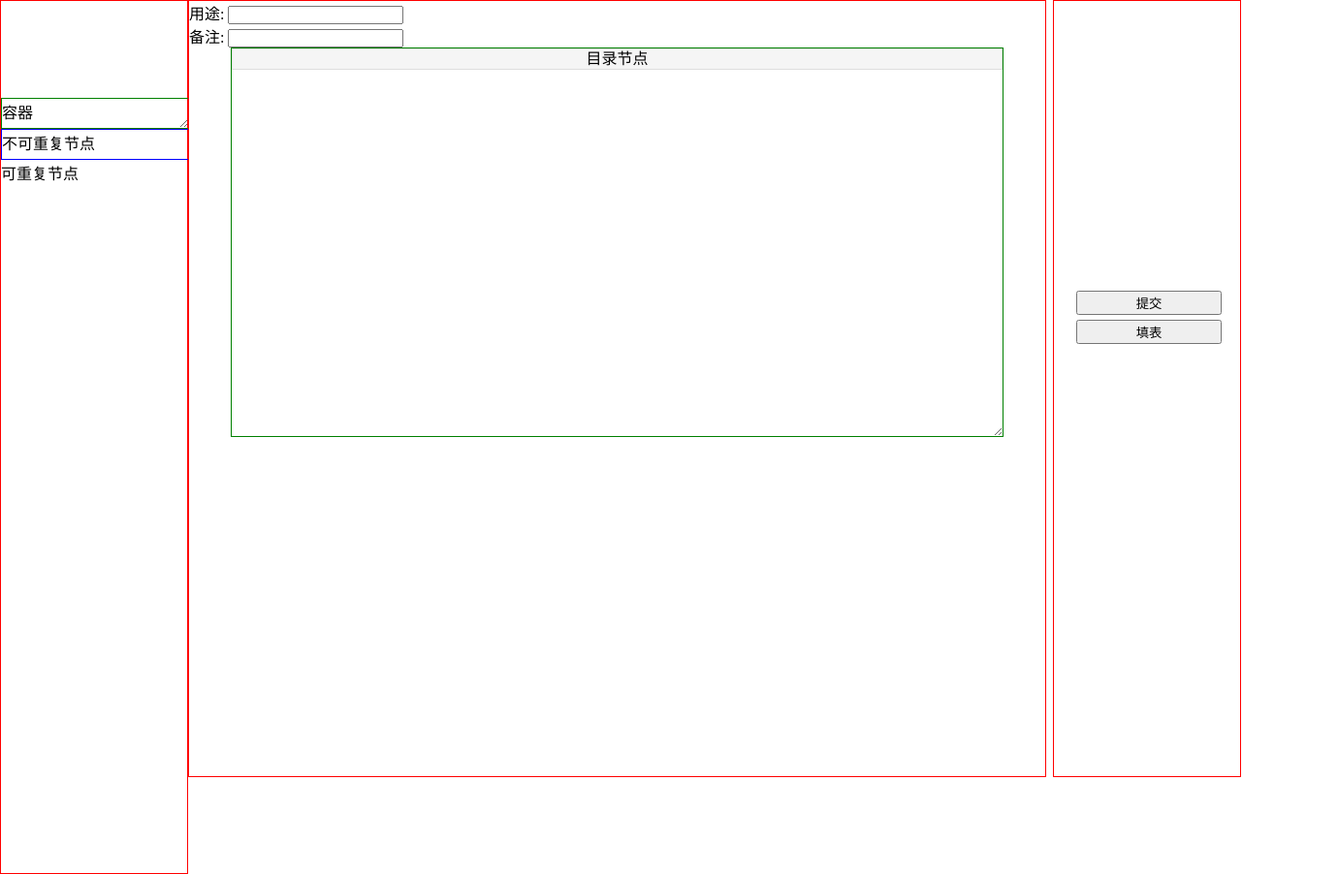
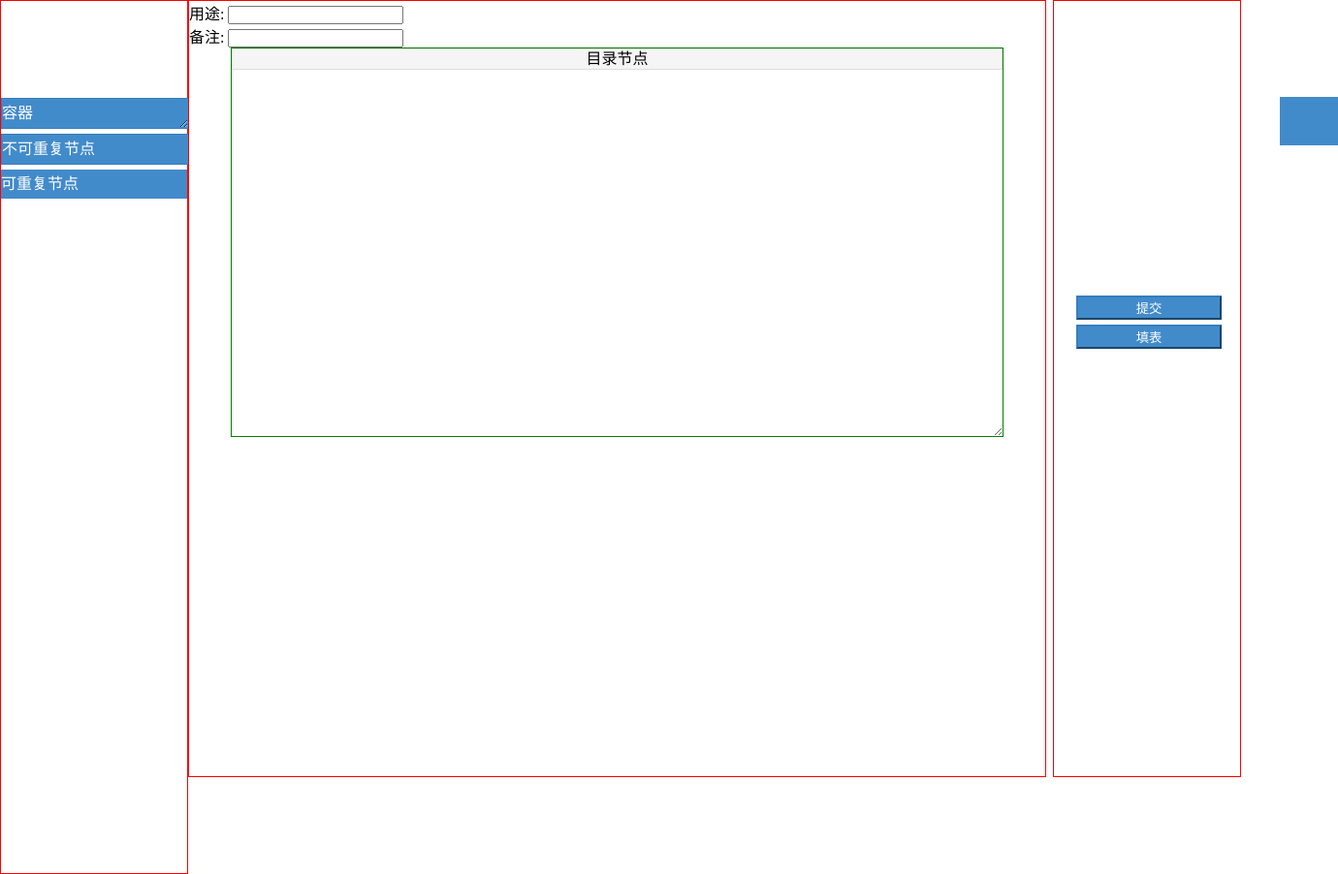
Before and after one commit to javascriptDev/DataCenter, a plain HTML site: page index.html in a window 1280 px wide. Shown: the whole page at 97% size, 1380 px wide, since content can reach past the window. Drawn offline with Linux system fonts and the light colour scheme.

Commit message:
添加 notification component

```diff
--- a/index.html
+++ b/index.html
@@ -19,8 +19,8 @@
 </article>
 <aside class="right">
 </aside>
-<button class="sub" style="position: absolute;top:300px;right:0px;width:150px;right:20px;height:25px;">提交</button>
-<button class="fill" style="position: absolute;top:330px;right:0px;width:150px;right:20px;height:25px;">填表</button>
+<button class="sub" data-role="button" style="position: absolute;top:300px;right:0px;width:150px;right:20px;height:25px;">提交</button>
+<button class="fill" data-role="button" style="position: absolute;top:330px;right:0px;width:150px;right:20px;height:25px;">填表</button>
 
 <script src="js/page/init.js"></script>
 </body>
--- a/js/components/leaf.js
+++ b/js/components/leaf.js
@@ -5,7 +5,8 @@ fml.define('DataCenter/js/components/leaf',
     [
         'DataCenter/js/components/base',
         'DataCenter/js/util/ControlFactory'
-    ], function (require, exports) {
+    ]
+    , function (require, exports) {
         var Base = require('DataCenter/js/components/base'),
             constructor = Base.ct,
             factory = require('DataCenter/js/util/ControlFactory'),
--- /dev/null
+++ b/js/components/notification.js
@@ -0,0 +1,38 @@
+/**
+ * Created by a2014 on 14/10/21.
+ */
+/**
+ * Created by a2014 on 14-9-26.
+ */
+fml.define('DataCenter/js/components/notification',
+    [
+
+    ],
+    function (require, exports) {
+        function Notification(opt) {
+            this.content = opt && opt.content || '';
+            this.init();
+        }
+
+        Notification.prototype = {
+            init: function () {
+                this.el = $('<div class="notification">' + this.content + '</div>')
+                    .css({position: 'absolute', top: '100px', right: '-100px', transition: '.5s right', background: '#428bca', color: 'white', height: '30px', lineHeight: '30px', padding: '10px 30px'});
+
+                $('body').append(this.el);
+            },
+            show: function (text) {
+                text && this.el.text(text);
+                this.el.css('right', '0px');
+                var me = this;
+                setTimeout(function () {
+                    me.hide()
+                }, 2000)
+            },
+            hide: function () {
+                this.el.css('right', '-160px');
+            }
+        };
+
+        return Notification;
+    })
--- a/js/page/init.js
+++ b/js/page/init.js
@@ -6,16 +6,22 @@ fml.define('DataCenter/js/page/init',
         'DataCenter/js/util/componentFactory',
         'DataCenter/js/lib/ps',
         'DataCenter/js/util/cache',
-        'DataCenter/js/util/util'
-
-    ], function (require, exports) {
+        'DataCenter/js/util/util',
+        'DataCenter/js/components/notification'
+    ]
+    , function (require, exports) {
 
         var factory = require('DataCenter/js/util/componentFactory'),
             leftItem = factory.cl, // 节点类型枚举
             EventEmitter = require('DataCenter/js/lib/ps'),
             cache = require('DataCenter/js/util/cache').cache,
             help = require('DataCenter/js/util/cache').help,
-            uuid = require('DataCenter/js/util/util').uuid;
+            util = require('DataCenter/js/util/util'),
+            uuid = util.uuid,
+            isArray = util.isArr,
+            notificationConstructor = require('DataCenter/js/components/notification'),
+            notification = new notificationConstructor();
+
 
         var left = $('.left-inner'),
             right = $('.right'),
@@ -38,7 +44,7 @@ fml.define('DataCenter/js/page/init',
         function initLeft(item) {
             var html = '';
             item.forEach(function (node) {
-                html += '<div draggable=true class="' + node.name + '">' + node.text + '</div>'
+                html += '<div data-role=button draggable=true class="' + node.name + '">' + node.text + '</div>'
             })
             left.append(html);
             initDrag();
@@ -151,6 +157,8 @@ fml.define('DataCenter/js/page/init',
             recursive(items, o);
             console.log(o);
             localStorage.setItem('a', JSON.stringify(o));
+            notification.show('保存成功');
+
         });
 
         $('.fill').click(function () {
@@ -158,9 +166,6 @@ fml.define('DataCenter/js/page/init',
             parseData(JSON.parse(data));
         })
 
-        function isArray(a) {
-            return a && Object.prototype.toString.call(a) == '[object Array]';
-        }
 
         //解析模板
         function parseData(data) {
--- a/js/util/ControlFactory.js
+++ b/js/util/ControlFactory.js
@@ -16,7 +16,7 @@ fml.define('DataCenter/js/util/ControlFactory',
             if (!opt)return '';
 
             var type = opt.type || '',
-                label = opt.label || '',
+                label = opt.label || opt.key || '',
                 key = opt.key || '',
                 value = opt.value || '',
                 data = opt.data || {},
--- a/js/util/util.js
+++ b/js/util/util.js
@@ -19,8 +19,13 @@ fml.define('DataCenter/js/util/util',
             };
         })();
 
+        function isArray(a) {
+            return a && Object.prototype.toString.call(a) == '[object Array]';
+        }
+
         return {
-            uuid: uuid
+            uuid: uuid,
+            isArr: isArray
         }
 
     }
--- a/less/center.less
+++ b/less/center.less
@@ -121,3 +121,15 @@ article {
   }
 
 }
+
+[data-role='button'] {
+  color: #fff;
+  background-color: #428bca;
+  border-color: #357ebd;
+  margin-top: 5px;
+  &:hover {
+    color: #fff;
+    background-color: #3071a9;
+    border-color: #285e8e
+  }
+}
```
Also changed, not shown: css/enter.css.
